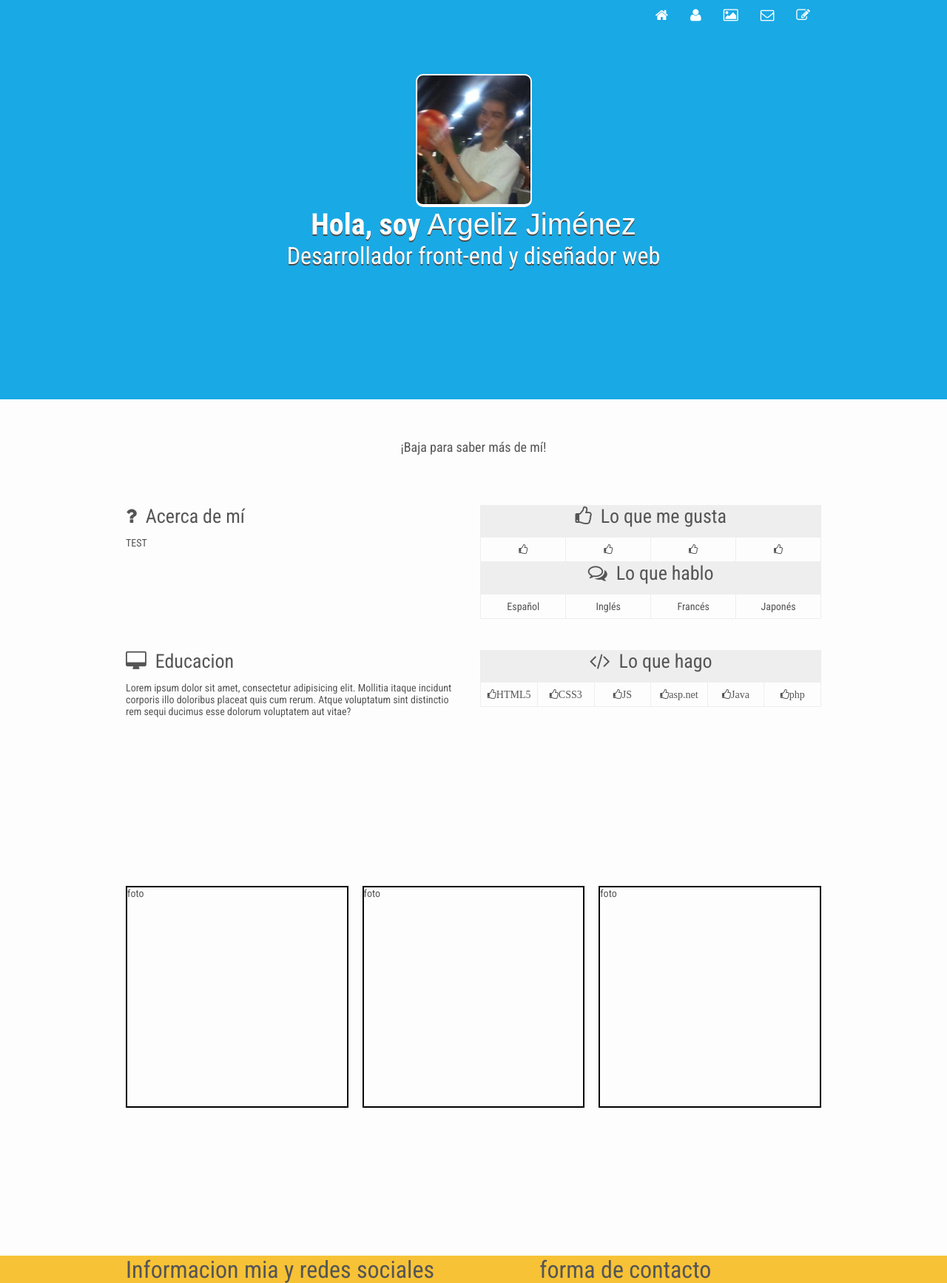
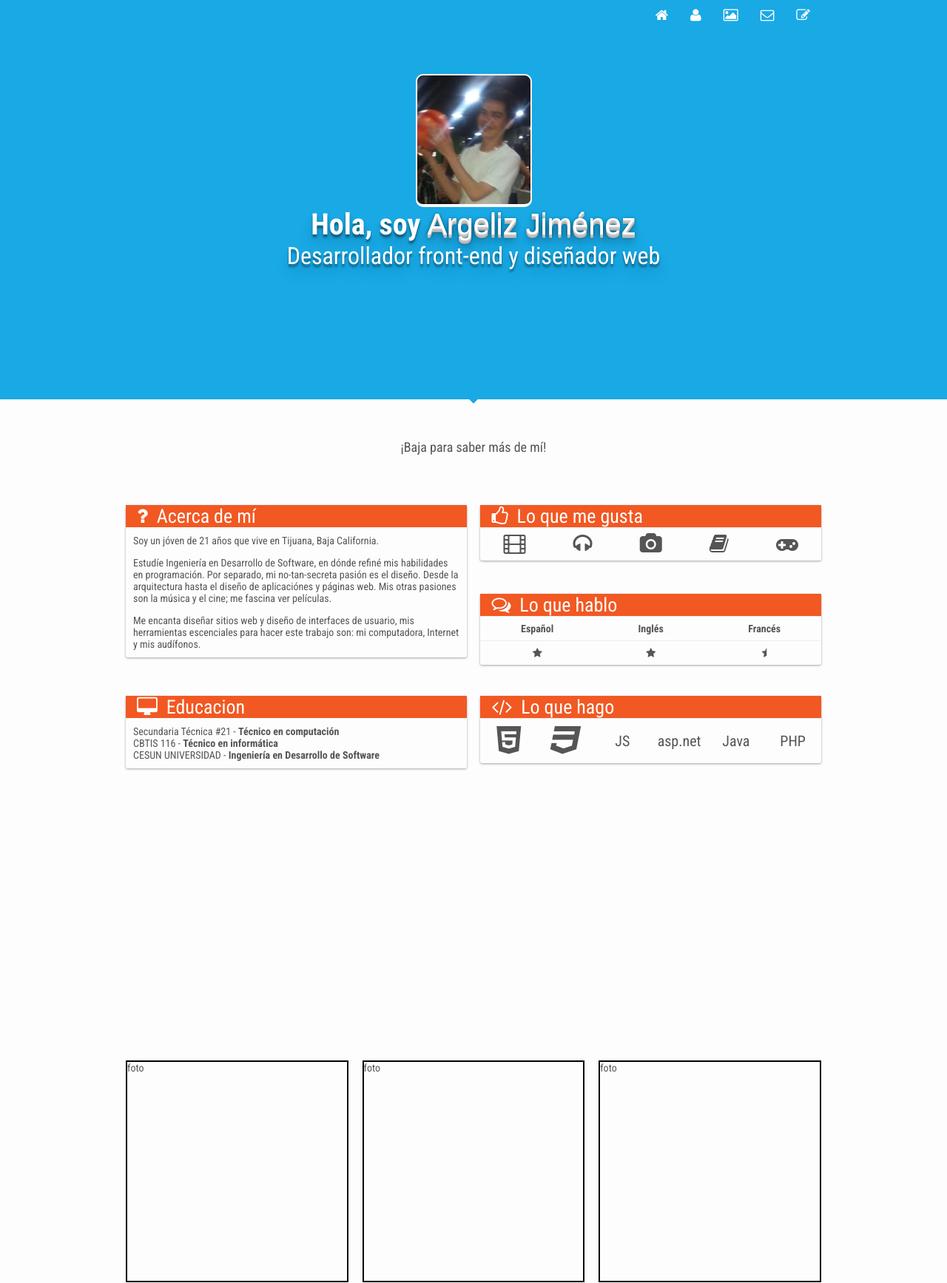
Before and after one commit to Argeliz/resume, a PHP site: page / in a window 1280 px wide. Shown: the top 1735 px of the page at 74% size. Run offline with PHP 8.4, Linux system fonts and the light colour scheme; lists and menus that the app fills with data are empty; some libraries are stand-ins or nearby versions; some web fonts are replaced.

Commit message:
Terminadas 2 primeras secciones

```diff
--- a/css/estilo.css
+++ b/css/estilo.css
@@ -3,11 +3,13 @@
 /*--------------------------------*/
 
 /*
-INICIO = #19a9e5
+AZUL = #19a9e5
 
 GALERIA = #fdfdfd
 
 CONTACTO = #f7c236
+
+NARANJA = #f25822
 
 GRIS = #4a4a4a
 */
@@ -20,6 +22,18 @@ GRIS = #4a4a4a
 
 /*Roboto*/
 @import url(http://fonts.googleapis.com/css?family=Roboto+Condensed:700,400);
+
+.figura {
+	margin-top: 60px;
+}
+
+.square {
+	width: 100px;
+	height: 100px;
+	margin: 0px auto;
+	background: #19a9e5;
+	-webkit-transform: rotate(45deg);
+}
 
 .land {
 	font-family: 'Roboto Condensed', sans-serif;
@@ -39,7 +53,9 @@ GRIS = #4a4a4a
 	margin: 0px auto;
 	color: white;
 	text-align: center;
-	text-shadow: 0 2px 0 #4a4a4a;
+	text-shadow: 0px 4px 3px rgba(0,0,0,0.4),
+             0px 8px 13px rgba(0,0,0,0.1),
+             0px 18px 23px rgba(0,0,0,0.1);
 }
 
 .foto {
@@ -60,6 +76,18 @@ GRIS = #4a4a4a
 .name {
 	font-family: 'Knewave', sans-serif;
 	font-weight: 100;
+	text-shadow: 0 1px 0 #ccc,
+               0 2px 0 #c9c9c9,
+               0 3px 0 #bbb,
+               0 4px 0 #b9b9b9,
+               0 5px 0 #aaa,
+               0 6px 1px rgba(0,0,0,.1),
+               0 0 5px rgba(0,0,0,.1),
+               0 1px 3px rgba(0,0,0,.3),
+               0 3px 5px rgba(0,0,0,.2),
+               0 5px 10px rgba(0,0,0,.25),
+               0 10px 10px rgba(0,0,0,.2),
+               0 20px 20px rgba(0,0,0,.15);
 }
 
 #nav-fixed {
@@ -84,6 +112,7 @@ body {
 
  #ABOUT {
 	height: 630px;
+	margin-bottom: 250px;
 }
 
 #ABOUT h5 {
@@ -92,6 +121,32 @@ body {
 	text-align: center
 }
 
+.whitebox {
+	border-radius: 3px;
+	box-shadow: 0 1px #FFFFFF inset, 0 1px 3px rgba(34, 25, 25, 0.4);
+}
+
+.whitebox h3 {
+	background-color: #f25822;
+	padding-left: 15px;
+	color: #fff;
+}
+
+.centrar-texto {
+	padding: 10px 10px 10px 10px;
+}
+
+.separation {
+	margin-bottom: 45px;
+}
+
+.left {
+	float: left;
+}
+
+.right {
+	float: right;
+}
 
 #GALERIA {
 	position: relative;
--- a/css/style.css
+++ b/css/style.css
@@ -263,13 +263,14 @@ h3,
 .h3 {
   font-size: 26px;
   font-size: 1.625rem;
-  margin-bottom: .5em;
+  /*margin-bottom: .5em;*/
 }
 h4,
 .h4 {
   font-size: 20px;
   font-size: 1.25rem;
   margin-bottom: .5em;
+  margin-top: .5em;
 }
 h5,
 .h5 {
@@ -399,8 +400,9 @@ table {
   table-layout: fixed;
   border-collapse: collapse;
   border-spacing: 0;
-  border-right: 1px solid #eee;
-  border-bottom: 1px solid #eee;
+  /*box-shadow: 0 1px #FFFFFF inset, 0 1px 3px rgba(34, 25, 25, 0.4);*/
+  /*border-right: 1px solid #eee;
+  border-bottom: 1px solid #eee;*/
   word-wrap: break-word;
   -ms-word-wrap: break-word;
   *white-space: normal;
@@ -411,7 +413,7 @@ table td {
   text-align: left;
   vertical-align: top;
   border-top: 1px solid #eee;
-  border-left: 1px solid #eee;
+  /*border-left: 1px solid #eee;*/
   text-align: center;
 }
 table thead th {
@@ -424,11 +426,10 @@ table tfoot td {
   font-weight: bold;
 }
 table caption {
-  /*padding: 0.5em;
-  font-style: italic;*/
-  background-color: #eee;
+  background-color: #f25822;
   border-bottom: 0;
   font-weight: bold;
+  text-align: left;
 }
 /* 1.5 Forms, Labels and Inputs
    ========================================================================== */
--- a/index.html
+++ b/index.html
@@ -2,7 +2,7 @@
 <html lang="en" class="no-js">
 <head>
   <meta charset="utf-8">
-  <title>Argeliz CV</title>
+  <title>Argeliz Jiménez CV</title>
 
   <meta name="description" content="">
   <meta name="viewport" content="width=device-width, initial-scale=1.0">
@@ -25,11 +25,11 @@
       <nav id="nav-fixed">
         <div class="container">
           <ul class="no-style-list">
-            <li><a href="#"><i class="fa fa-pencil-square-o fa-lg"></i></a></li>
-            <li><a href="#"><i class="fa fa-envelope-o fa-lg"></i></a></li>
-            <li><a href="#"><i class="fa fa-picture-o fa-lg"></i></a></li>
-            <li><a href="#"><i class="fa fa-user fa-lg"></i></a></li>
-            <li><a href="#"><i class="fa fa-home fa-lg"></i></a></li>
+            <li><a href="#"><i title="Blog" class="fa fa-pencil-square-o fa-lg"></i></a></li>
+            <li><a href="#"><i title="Contacto" class="fa fa-envelope-o fa-lg"></i></a></li>
+            <li><a href="#"><i title="Galería" class="fa fa-picture-o fa-lg"></i></a></li>
+            <li><a href="#"><i title="Acerca de mí" class="fa fa-user fa-lg"></i></a></li>
+            <li><a href="#"><i title="Inicio" class="fa fa-home fa-lg"></i></a></li>
           </ul>
         </div>
       </nav>
@@ -39,6 +39,9 @@
         <div class="foto"></div>
         <h1>Hola, soy <span class="name">Argeliz Jiménez</span></h2>
           <h2>Desarrollador front-end y diseñador web</h2>
+          <div class="figura">
+            <div class="square"></div>
+          </div>
       </div>
     </section> <!-- FIN - pagina de inicio -->
 
@@ -49,48 +52,70 @@
         </div>
         <div class="section row row-two">
           <div class="col six mobile-full">
+            <div class="whitebox">
             <h3><i class="fa fa-question"></i>&nbsp;&nbsp;Acerca de mí</h3>
-            TEST
+            <div class="centrar-texto">
+              Soy un jóven de 21 años que vive en Tijuana, Baja California. <p>Estudíe Ingeniería en Desarrollo de Software, en dónde refiné mis habilidades en programación. Por separado, mi no-tan-secreta pasión es el diseño. Desde la arquitectura hasta el diseño de aplicaciónes y páginas web. Mis otras pasiones son la música y el cine; me fascina ver películas. </p>
+              Me encanta diseñar sitios web y diseño de interfaces de usuario, mis herramientas escenciales para hacer este trabajo son: mi computadora, Internet y mis audífonos.
+            </div>
+            </div>
           </div>
           <div class="col six mobile-full">
+            <div class="whitebox">
             <table>
               <caption><h3><i class="fa fa-thumbs-o-up"></i>&nbsp;&nbsp;Lo que me gusta</h3></caption>
               <tr>
-                <td><i class="fa fa-thumbs-o-up"></td>
-                <td><i class="fa fa-thumbs-o-up"></td>
-                <td><i class="fa fa-thumbs-o-up"></td>
-                <td><i class="fa fa-thumbs-o-up"></td>
+                <td><i title="Películas" class="fa fa-film fa-2x"></i></td>
+                <td><i title="Música" class="fa fa-headphones fa-2x"></i></td>
+                <td><i title="Fotografía" class="fa fa-camera fa-2x"></i></td>
+                <td><i title="Literatura" class="fa fa-book fa-2x"></i></td>
+                <td><i title="Videojuegos" class="fa fa-gamepad fa-2x"></i></td>
               </tr>
             </table>
-
+            </div>
+            <div class="separation"></div>
+            <div class="whitebox">
             <table>
               <caption><h3><i class="fa fa-comments-o"></i>&nbsp;&nbsp;Lo que hablo</h3></caption>
               <tr>
-                <td>Español</td>
-                <td>Inglés</td>
-                <td>Francés</td>
-                <td>Japonés</td>
+                <th>Español</th>
+                <th>Inglés</th>
+                <th>Francés</th>
+              </tr>
+              <tr>
+                <td><i title="¡Excelente!" class="fa fa-star"></i></td>
+                <td><i title="Casi perfecto" class="fa fa-star"></i></td>
+                <td><i title="Bueno" class="fa fa-star-half"></i></td>
               </tr>
             </table>
+            </div>
           </div>
         </div>
         <div class="section row row-three">
           <div class="col six mobile-full">
+            <div class="whitebox">
             <h3><i class="fa fa-desktop"></i>&nbsp;&nbsp;Educacion</h3>
-            Lorem ipsum dolor sit amet, consectetur adipisicing elit. Mollitia itaque incidunt corporis illo doloribus placeat quis cum rerum. Atque voluptatum sint distinctio rem sequi ducimus esse dolorum voluptatem aut vitae?
+            <div class="centrar-texto">
+            Secundaria Técnica #21 - <b>Técnico en computación</b><br>
+            CBTIS 116 - <b>Técnico en informática</b><br>
+            CESUN UNIVERSIDAD - <b>Ingeniería en Desarrollo de Software</b>
+            </div>
+          </div>
           </div>
           <div class="col six mobile-full">
+            <div class="whitebox">
               <table>
               <caption><h3><i class="fa fa-code"></i>&nbsp;&nbsp;Lo que hago</h3></caption>
               <tr>
-                <td><i class="fa fa-thumbs-o-up">HTML5</i></td>
-                <td><i class="fa fa-thumbs-o-up">CSS3</i></td>
-                <td><i class="fa fa-thumbs-o-up">JS</i></td>
-                <td><i class="fa fa-thumbs-o-up">asp.net</i></td>
-                <td><i class="fa fa-thumbs-o-up">Java</i></td>
-                <td><i class="fa fa-thumbs-o-up">php</i></td>
+                <td><i title="HTML5" class="fa fa-html5 fa-3x"></i></td>
+                <td><i title="CSS3" class="fa fa-css3 fa-3x"></i></td>
+                <td><h4 title="JavaScript">JS</h4></td>
+                <td><h4 title="ASP.NET">asp.net</h4></td>
+                <td><h4 title="Java">Java</h4></td>
+                <td><h4 title="PHP">PHP</h4></td>
               </tr>
             </table>
+            </div>
           </div>
         </div>
       </div>
@@ -127,16 +152,5 @@
     <script src="http://ajax.googleapis.com/ajax/libs/jquery/1.10.2/jquery.min.js"></script>
     <script src="js/default.js"></script>
 
-    <!-- Google Analytics: change UA-XXXXX-X to your website's ID. -->
-    <script>
-    (function(i,s,o,g,r,a,m){i['GoogleAnalyticsObject']=r;i[r]=i[r]||function(){
-      (i[r].q=i[r].q||[]).push(arguments)},i[r].l=1*new Date();a=s.createElement(o),
-      m=s.getElementsByTagName(o)[0];a.async=1;a.src=g;m.parentNode.insertBefore(a,m)
-    })(window,document,'script','//www.google-analytics.com/analytics.js','ga');
-
-    ga('create', 'UA-XXXXX-X', 'yoursite.com');
-    ga('send', 'pageview');
-    </script>
-
   </body>
   </html>
```
